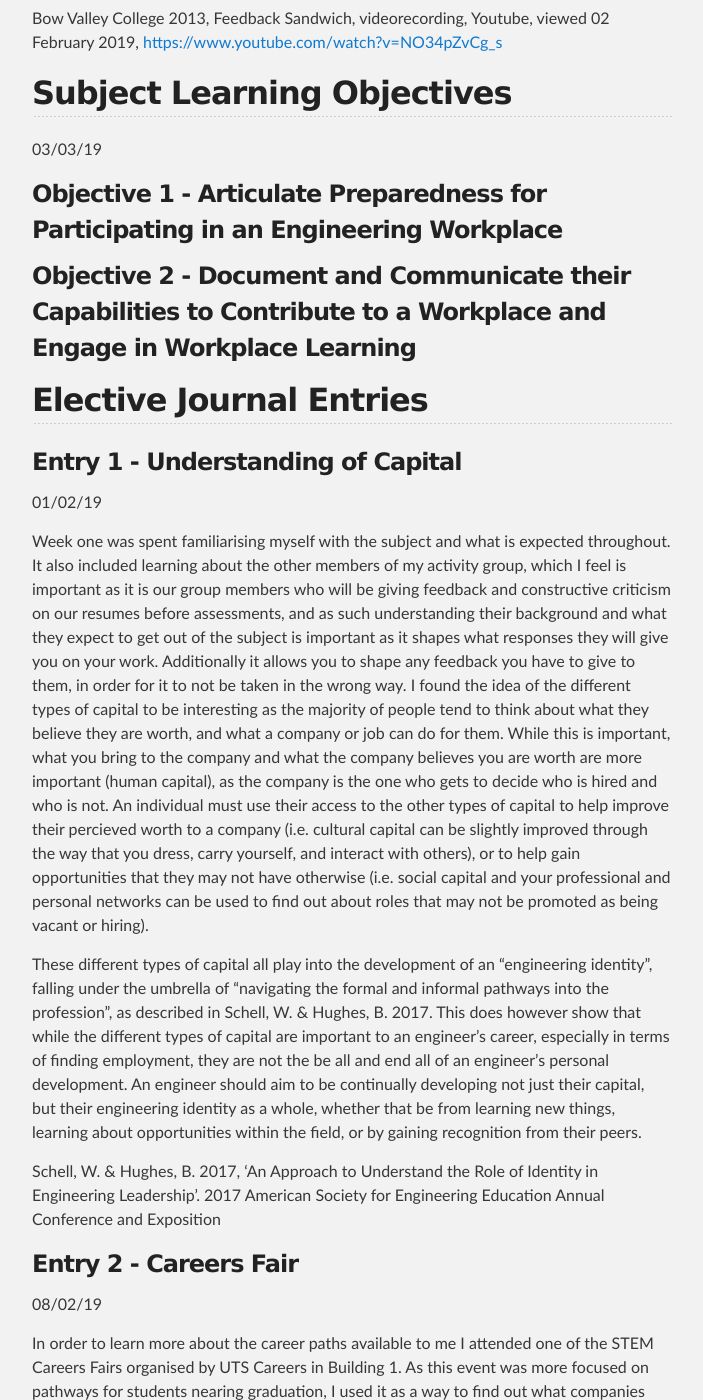
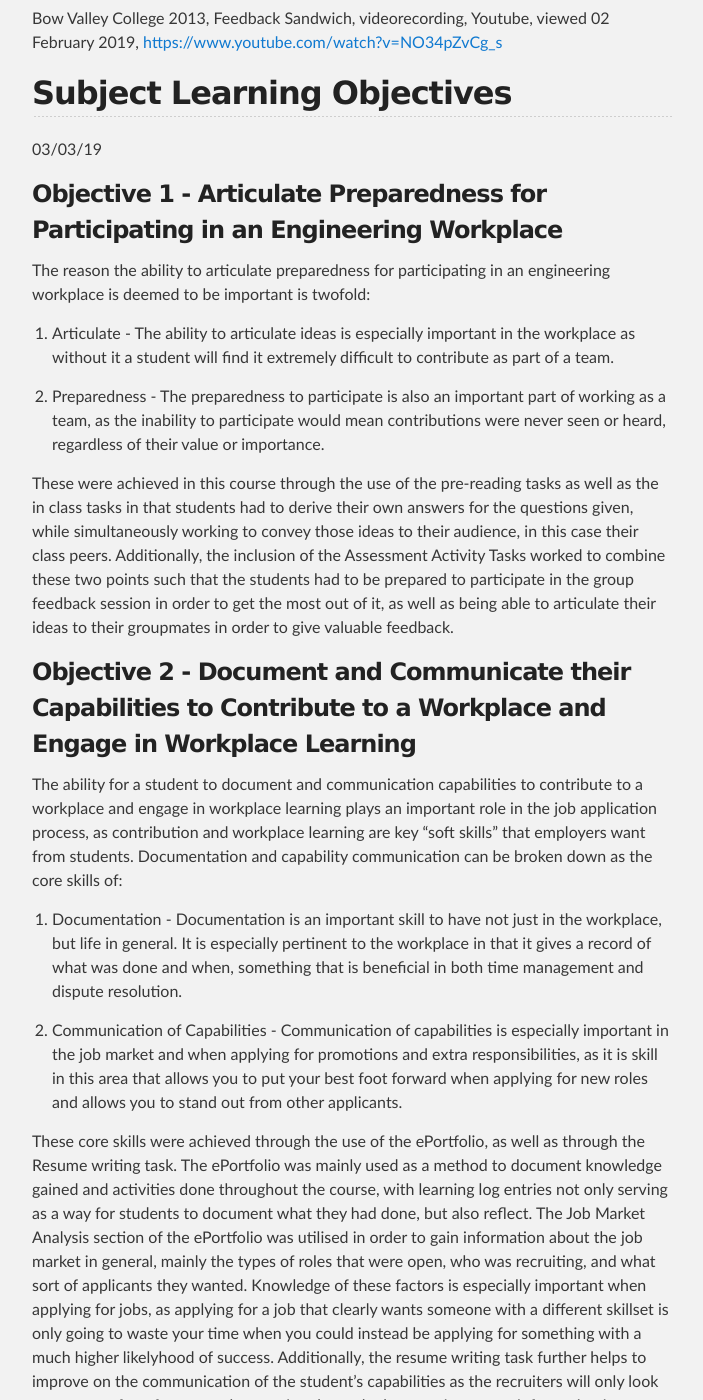
Before and after one commit to 13197963/13197963.github.io, a Jekyll site: the page built from learnJournal.md, in a window 1280 px wide and 1400 px high, scrolled down 3826 px. Shown: the whole window, without its empty margins (288-991 px from the left). Built offline with Jekyll 4.4.1, drawn with Linux system fonts in a browser that asks for light colours; our own code applies the rules of GitHub Pages for plain Markdown files; some of the changed text lies outside the part shown.

Commit message:
Update learnJournal.md

```diff
--- a/learnJournal.md
+++ b/learnJournal.md
@@ -81,11 +81,24 @@ Bow Valley College 2013, Feedback Sandwich, videorecording, Youtube, viewed 02 F
 03/03/19
 ### Objective 1 - Articulate Preparedness for Participating in an Engineering Workplace
 
+The reason the ability to articulate preparedness for participating in an engineering workplace is deemed to be important is twofold:
+
+1. Articulate - The ability to articulate ideas is especially important in the workplace as without it a student will find it extremely difficult to contribute as part of a team.
+
+2. Preparedness - The preparedness to participate is also an important part of working as a team, as the inability to participate would mean contributions were never seen or heard, regardless of their value or importance.
+
+These were achieved in this course through the use of the pre-reading tasks as well as the in class tasks in that students had to derive their own answers for the questions given, while simultaneously working to convey those ideas to their audience, in this case their class peers. Additionally, the inclusion of the Assessment Activity Tasks worked to combine these two points such that the students had to be prepared to participate in the group feedback session in order to get the most out of it, as well as being able to articulate their ideas to their groupmates in order to give valuable feedback.
 
 
 ### Objective 2 - Document and Communicate their Capabilities to Contribute to a Workplace and Engage in Workplace Learning
 
+The ability for a student to document and communication capabilities to contribute to a workplace and engage in workplace learning plays an important role in the job application process, as contribution and workplace learning are key "soft skills" that employers want from students. Documentation and capability communication can be broken down as the core skills of:
 
+1. Documentation - Documentation is an important skill to have not just in the workplace, but life in general. It is especially pertinent to the workplace in that it gives a record of what was done and when, something that is beneficial in both time management and dispute resolution.
+
+2. Communication of Capabilities - Communication of capabilities is especially important in the job market and when applying for promotions and extra responsibilities, as it is skill in this area that allows you to put your best foot forward when applying for new roles and allows you to stand out from other applicants.
+
+These core skills were achieved through the use of the ePortfolio, as well as through the Resume writing task. The ePortfolio was mainly used as a method to document knowledge gained and activities done throughout the course, with learning log entries not only serving as a way for students to document what they had done, but also reflect. The Job Market Analysis section of the ePortfolio was utilised in order to gain information about the job market in general, mainly the types of roles that were open, who was recruiting, and what sort of applicants they wanted. Knowledge of these factors is especially important when applying for jobs, as applying for a job that clearly wants someone with a different skillset is only going to waste your time when you could instead be applying for something with a much higher likelyhood of success. Additionally, the resume writing task further helps to improve on the communication of the student's capabilities as the recruiters will only look at a resume for a few seconds, meaning that only the most important information is needed, and that information must be easily accessible.
 
 
 ## Elective Journal Entries
```
